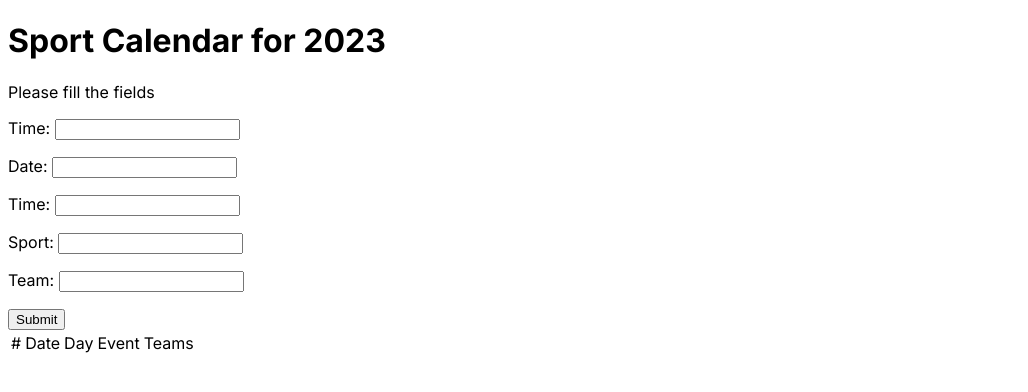
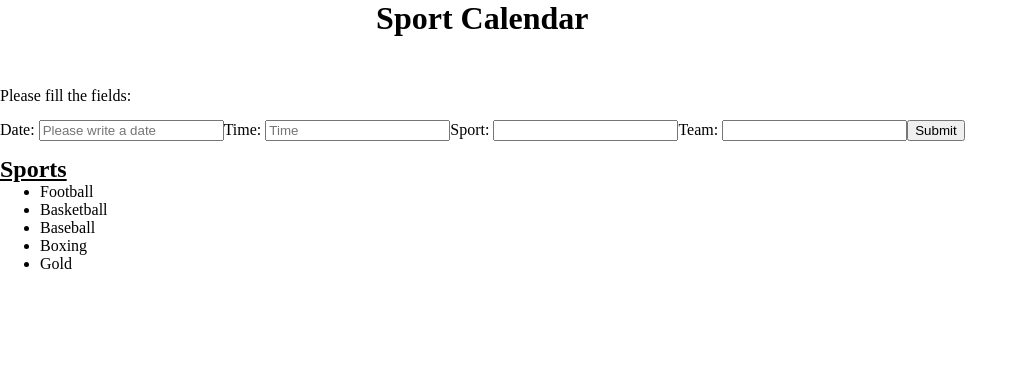
Before and after one commit to nico95nm/sport-calendar, a Next.js app: page / in a window 1280 px wide. Shown: the top 392 px of the page, without its empty margins (0-1028 px from the left). Built offline with nearby package versions, Linux system fonts and the light colour scheme.

Commit message:
Initialize project databse

```diff
--- /dev/null
+++ b/app/components/calendar/Calendar.tsx
@@ -0,0 +1,20 @@
+'use client';
+
+import { useState } from 'react';
+import Calendar from 'react-calendar';
+
+type ValuePiece = Date | null;
+
+type Value = ValuePiece | [ValuePiece, ValuePiece];
+
+function MyApp() {
+  const [value, onChange] = useState<Value>(new Date());
+
+  return (
+    <table>
+      <div>
+        <Calendar onChange={onChange} value={value} />
+      </div>
+    </table>
+  );
+}
--- a/app/globals.css
+++ b/app/globals.css
@@ -0,0 +1,25 @@
+* {
+  margin: 0px;
+}
+.heading {
+  display: flex;
+  justify-content: center;
+  padding-bottom: 50px;
+}
+/* .forms {
+  text-align: right;
+}
+.forms {
+  display: flex;
+  justify-content: left;
+} */
+.inputField,
+.for {
+  padding-top: 15px;
+  padding-bottom: 15px;
+  display: flex;
+  justify-content: space-around;
+}
+h2 {
+  text-decoration-line: underline;
+}
--- a/app/layout.tsx
+++ b/app/layout.tsx
@@ -1,6 +1,8 @@
 import './globals.css';
 import type { Metadata } from 'next';
 import { Inter } from 'next/font/google';
+import { ReactNode } from 'react';
+import { Calendar } from 'react-calendar';
 
 const inter = Inter({ subsets: ['latin'] });
 
@@ -9,14 +11,52 @@ export const metadata: Metadata = {
   description: 'Generated by create next app',
 };
 
-export default function RootLayout({
-  children,
-}: {
-  children: React.ReactNode;
-}) {
+type Props = {
+  children: ReactNode;
+};
+export default async function RootLayout({ children }: Props) {
   return (
     <html lang="en">
-      <body className={inter.className}>{children}</body>
+      <tbody>
+        <h1 className="heading">Sport Calendar</h1>
+        <div className="container">
+          <p>Please fill the fields:</p>
+          <div className="inputField">
+            {/* This is Calendar component */}
+            {/* Create form inputField for user to input data */}
+            <p>
+              Date: <input placeholder="Please write a date" />
+            </p>
+            <p>
+              Time: <input placeholder="Time" />
+            </p>
+
+            <p>
+              Sport: <input />
+            </p>
+            <p>
+              Team: <input />
+            </p>
+            {/* User can press Submit button after filling the form  */}
+
+            <button>Submit</button>
+          </div>
+        </div>
+
+        {/* Table for user can see after filling the form for Date, Day, Event, Teams */}
+        {children}
+
+        <div className="forms">
+          <h2>Sports</h2>
+          <ul>
+            <li>Football</li>
+            <li>Basketball</li>
+            <li>Baseball</li>
+            <li>Boxing</li>
+            <li>Gold</li>
+          </ul>
+        </div>
+      </tbody>
     </html>
   );
 }
--- a/app/page.tsx
+++ b/app/page.tsx
@@ -1,56 +1,6 @@
+import 'react-calendar/dist/Calendar.css';
 import Image from 'next/image';
+import Calendar from 'react-calendar';
 import styles from './page.module.css';
 
-export default function Home() {
-  return (
-    <body>
-      <h1>Sport Calendar for 2023</h1>
-      {/* Create form container for user to input data */}
-      <div className="container">
-        <div>
-          <p>Please fill the fields</p>
-          <p>
-            Time: <input />
-          </p>
-          <p>
-            Date: <input />
-          </p>
-          <p>
-            Time: <input />
-          </p>
-          <p>
-            Sport: <input />
-          </p>
-          <p>
-            Team: <input />
-          </p>
-          {/* User can press Submit button after filling the form  */}
-          <button>Submit</button>
-        </div>
-      </div>
-      <div>
-        {/* Table for user can see after filling the form for Date, Day, Event, Teams */}
-        <table>
-          <tr>
-            <td>#</td>
-            <td>Date</td>
-            <td>Day</td>
-            <td>Event</td>
-            <td>Teams</td>
-          </tr>
-          <tr>
-            <td></td>
-            <td></td>
-
-            <td>
-              <form>
-                <label></label>
-              </form>
-            </td>
-            <td></td>
-          </tr>
-        </table>
-      </div>
-    </body>
-  );
-}
+export default function Home() {}
```
Also changed, not shown: app/page.module.css (deleted, +0 -229 lines), package.json (+17 -3 lines), 1 other file (tests, documents, lock files or other folders).
